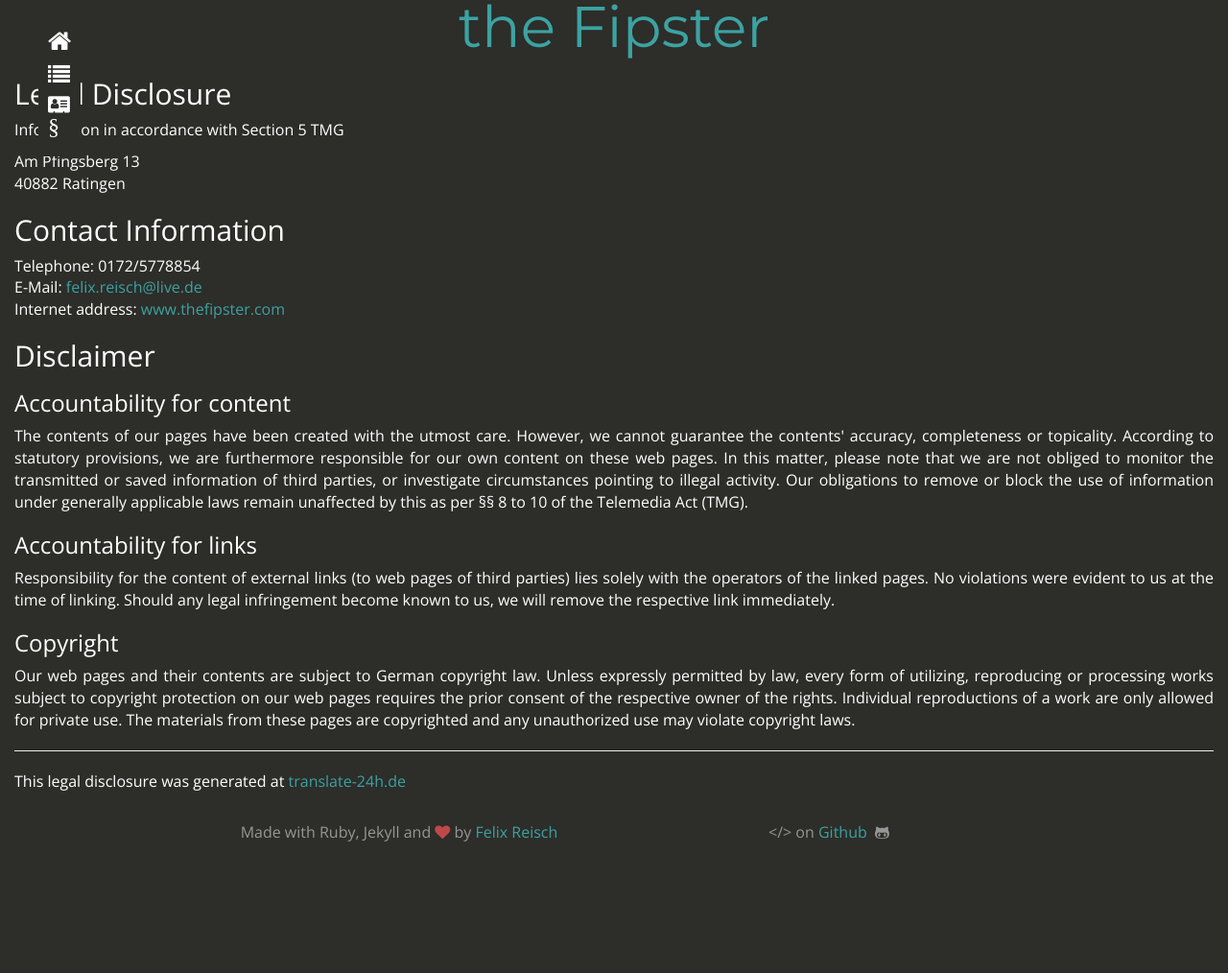
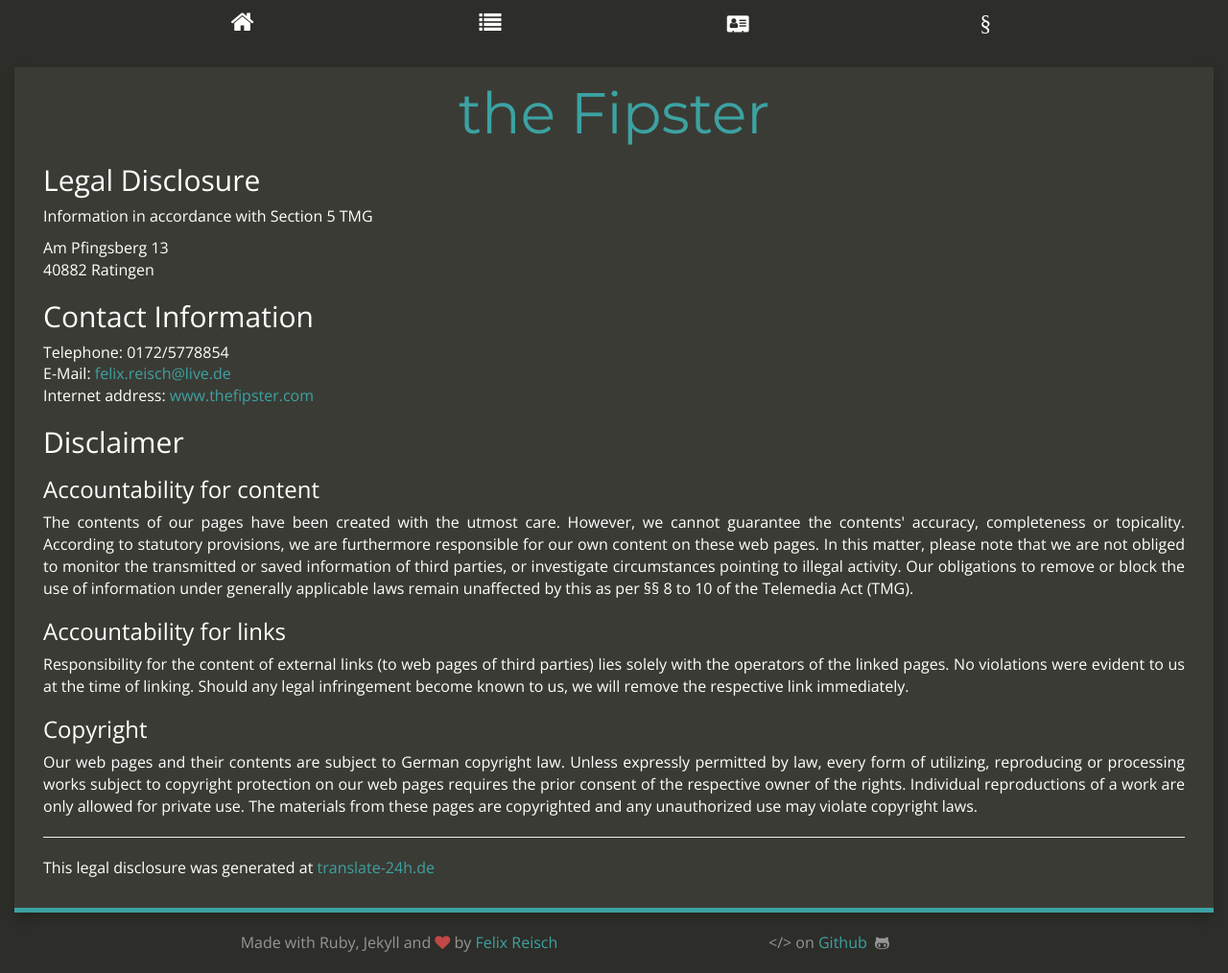
Before and after one commit to thefipster/Blog, a Jekyll site: the page built from legal.html, in a window 1280 px wide and 1014 px high. Shown: the whole window at 96% size. Built offline with Jekyll 4.4.1, drawn with Linux system fonts in a browser that asks for light colours; nearby versions of some CDN libraries.

Commit message:
Fixed lower menu to scale, changed large screen menu to be sticky to the top.

```diff
--- a/_includes/header.html
+++ b/_includes/header.html
@@ -1,6 +1,6 @@
 <div class="menu-button">
-  <a href="/"><i class="fa fa-home"></i></a>
-  <a href="/posts"><i class="fa fa-list"></i></a>
-  <a href="/me"><i class="fa fa-address-card"></i></a>
-  <a href="/legal"><i class="fa">&#xa7;</i></a>
+  <a href="/" aria-label="Back to home" title="Home"><i class="fa fa-home"></i></a>
+  <a href="/posts" aria-label="All posts" title="Posts"><i class="fa fa-list"></i></a>
+  <a href="/me" aria-label="About me" title="About me"><i class="fa fa-address-card"></i></a>
+  <a href="/legal" aria-label="Legal disclosure" title="Legal disclosure"><i class="fa">&#xa7;</i></a>
 </div>
--- a/css/style.scss
+++ b/css/style.scss
@@ -52,6 +52,9 @@
 
   @media (max-width: $screen-sm-min) {
   	padding-bottom: 50px;
+  }
+  @media (min-width: $screen-sm-min) {
+  	padding-top: 50px;
   }
 }
 
@@ -123,17 +126,18 @@
   padding: 10px;
   background-color: $dark;
   z-index: 100;
+  width: 100%;
 
   // large screen
   @media (min-width: $screen-sm-min) {
-    top: 20px;
-    left: 40px;
+    top: 0;
+    left: 0;
+    text-align: center;
   }
   // small screen
   @media (max-width: $screen-sm-min) {
     bottom: 0;
     left: 0;
-    width: 100%;
     text-align: center;
   }
 
@@ -152,16 +156,8 @@
   }
 
   i {
-    // large screen
-    @media (min-width: $screen-sm-min) {
-      display: block;
-      padding-bottom: 10px;
-    }
-    // small screen
-    @media (max-width: $screen-sm-min) {
-      padding-bottom: 0;
-	    width: 100px;
-	}
+    display: inline-block;
+    width: 20%;
   }
 
   .fa-home {
--- a/legal.html
+++ b/legal.html
@@ -5,6 +5,7 @@
 
 <div class="container-fluid legal">
     <div class="row content">
+        <div class="col-md-12 main content-panel">
             <h1 class="header author-header">{{ site.title }}</h1>
 
             <h2>Legal Disclosure</h2>
@@ -51,3 +52,4 @@
                     target="_blank">translate-24h.de</a></p>
         </div>
     </div>
+</div>
```
Lines whose indentation alone changed are shown as unchanged.
